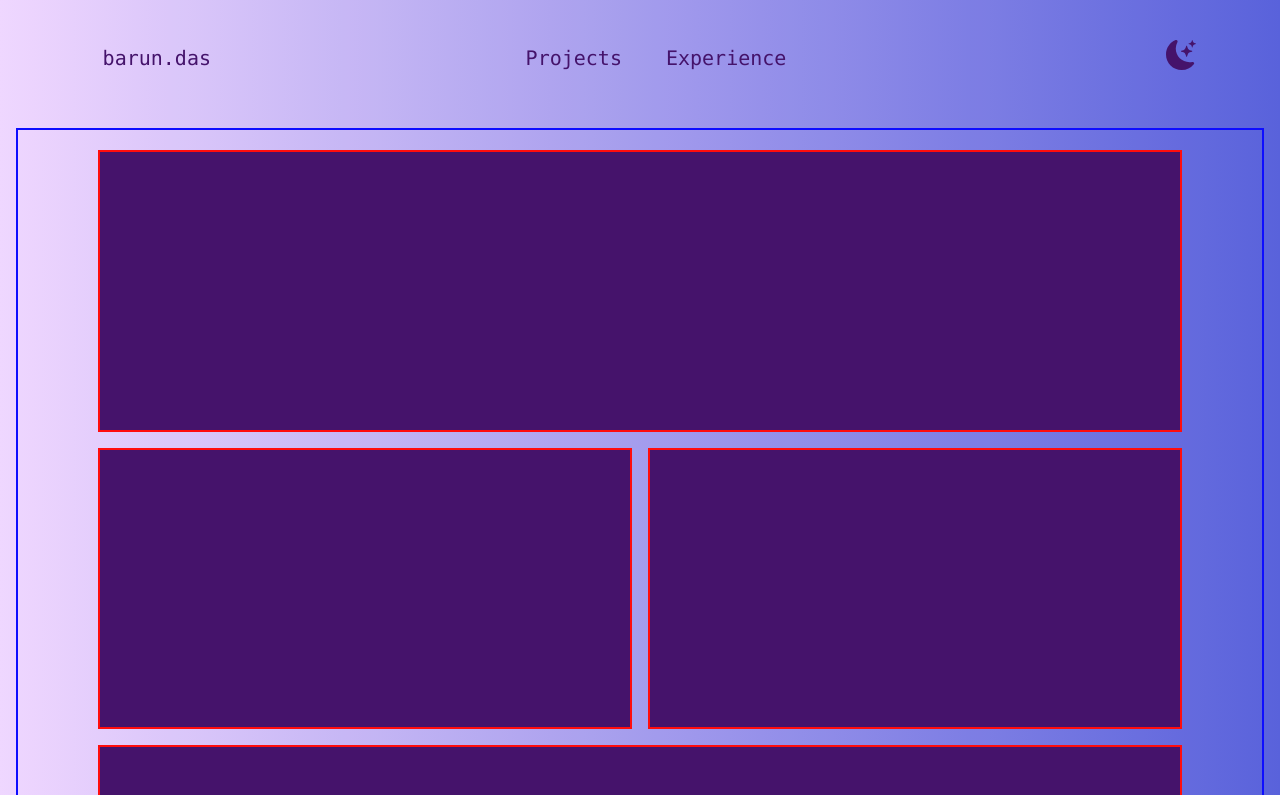
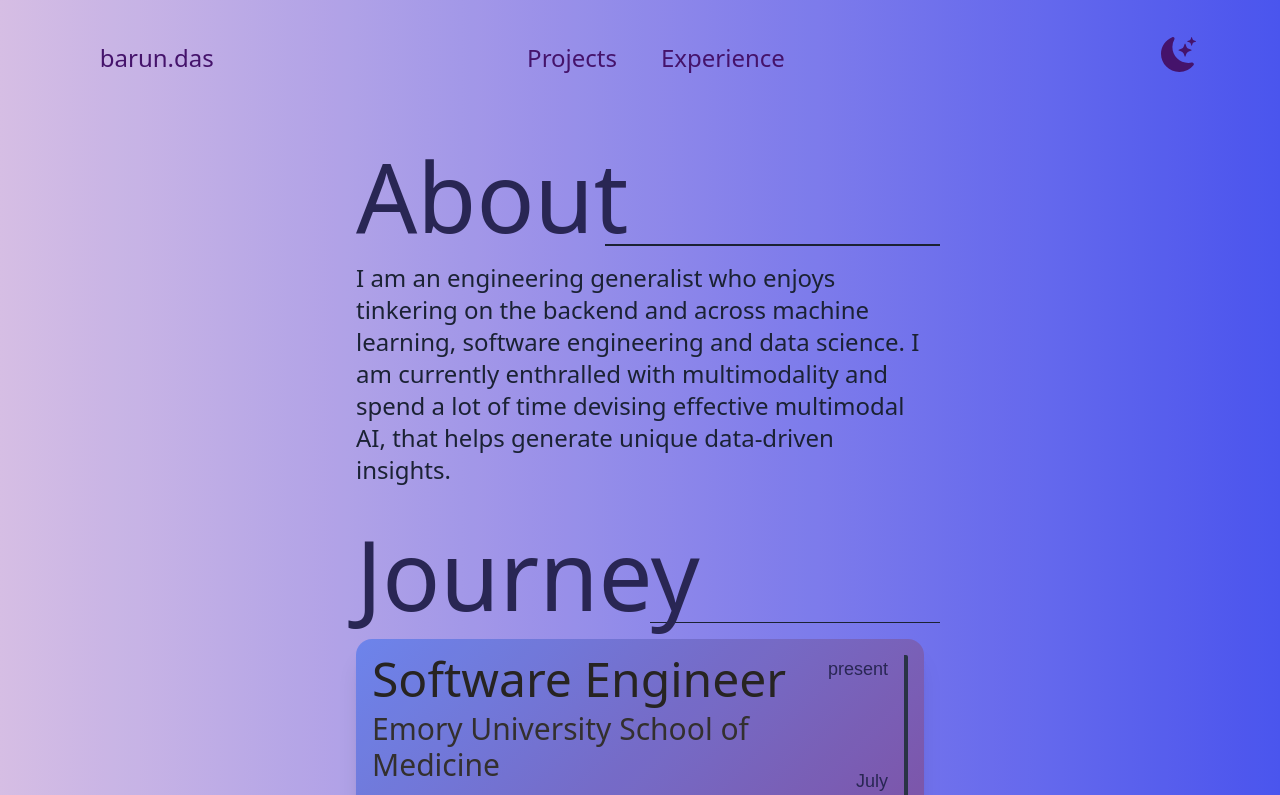
Before and after one commit to BarunKGP/my-website, a Next.js app: page /test in a window 1280 px wide. Shown: the top 795 px of the page. Built offline with nearby package versions, Linux system fonts and the light colour scheme.

Commit message:
dark mode hydration error fixed

```diff
--- a/components/DarkButton.js
+++ b/components/DarkButton.js
@@ -9,14 +9,15 @@ import { BsMoonStarsFill, BsSunriseFill } from "react-icons/bs";
 
 function DarkButton() {
   const { theme, setTheme } = useTheme();
-  // const { mount, setMount } = useState(false);
+  const [mount, setMount] = useState(false);
 
-  // useEffect(() => {
-  //   setMount(true);
-  // }, []);
+  useEffect(() => {
+    setMount(true);
+  }, []);
 
-  // if (!mount) return null;
-
+  if (!mount) {
+    return null;
+  }
   return (
     <button
       onClick={() => {
@@ -24,10 +25,10 @@ function DarkButton() {
       }}
     >
       {theme === "dark" ? (
-        <BsSunriseFill style={{ color: "#ecfccb" }} size={30} />
+        <BsSunriseFill style={{ color: "#ecfccb" }} size={35} />
       ) : (
         <BsMoonStarsFill
-          size={30}
+          size={35}
           style={{ color: "#3b0764" }}
           // style={theme === "dark" ? { color: "white" } : { color: "black" }}
         />
--- a/components/Header.js
+++ b/components/Header.js
@@ -11,17 +11,17 @@ const links = [
 ];
 
 const linkStyles = {
-  true: "p-2 font-mono text-purple-950 text-xl dark:text-lime-100 border-b-4 border-b-lime-200",
-  false: "p-2 font-mono text-purple-950 text-xl dark:text-lime-100",
+  true: "p-2 font-aileron-light text-purple-950 text-2xl dark:text-lime-100 border-b-4 border-b-lime-200",
+  false: "p-2 font-aileron-light text-purple-950 text-2xl dark:text-lime-100",
 };
 
 function Header() {
   const path = usePathname();
   return (
-    <div className="fixed overflow-hidden top-0 w-full h-28 z-10 block">
+    <div className="fixed overflow-hidden top-0 w-full h-28 z-10">
       <nav className="grid grid-cols-5 h-[100px] p-5 gap-2 items-center m-2 mx-auto ">
         <div className="sitehome text-start">
-          <h1 className="text-center font-mono text-purple-950 text-xl dark:text-lime-100">
+          <h1 className="text-center font-aileron-light text-purple-950 text-2xl dark:text-lime-100">
             <Link href="/">barun.das</Link>
           </h1>
         </div>
--- a/components/VerticalBento.js
+++ b/components/VerticalBento.js
@@ -4,7 +4,7 @@ import ExperienceCard from "./ExperienceCard";
 
 const VerticalBento = () => {
   return (
-    <div className="w-full h-full flex justify-center p-4">
+    <div className="flex justify-center p-4">
       <div className="grid gap-6 grid-cols-2">
         {experienceData.map(
           (exp, i) => (
--- a/pages/HeroSection/index.js
+++ b/pages/HeroSection/index.js
@@ -37,21 +37,21 @@ const HeroSection = () => {
       <div className="dark:text-lime-100 text-gray-800 text-center p-5 font-mono ">
         <h2
           data-value="BARUN DAS"
-          className=" text-8xl bg-gradient-to-tr from-indigo-900 via-lime-200 to-purple-400 inline-block text-transparent bg-clip-text"
+          className=" text-8xl bg-gradient-to-tr from-slate-900 via-lime-300 to-purple-700 inline-block text-transparent bg-clip-text"
           onMouseOver={(e) => hackerize(e)}
         >
           BARUN DAS
         </h2>
         <br />
         <h3
-          className=" text-3xl p-4 text-center font-medium  bg-gradient-to-tr from-indigo-900 via-lime-200 to-purple-400 inline-block text-transparent bg-clip-text"
+          className=" text-3xl p-4 text-center font-medium  bg-gradient-to-tr from-slate-900 via-lime-200 to-purple-700 inline-block text-transparent bg-clip-text"
           data-value="Software Engineer"
           onMouseOver={(e) => hackerize(e, 1)}
         >
           Software Engineer
         </h3>
         <LearnMore text="Learn More ->" />
-        <p className=" py-5 text-3xl font-light leading-6 text-gray-400">
+        <p className=" py-5 text-3xl font-light leading-6 text-purple-950 dark:text-lime-100">
           Software developer and machine learning researcher, with a passion for
           designing scalable and efficient systems
         </p>
--- a/pages/experience.js
+++ b/pages/experience.js
@@ -2,7 +2,15 @@ import VerticalBento from "@/components/VerticalBento";
 
 export default function Exp() {
   return (
-    <div className="absolute h-[1100px] max-w-full mt-28 px-20">
+    <div className="[1100px] w-[75vw] mt-28 mx-auto">
+      {/* <div>
+        <h2
+          className="text-6xl font-medium dark:text-slate-300 text-gray-800 w-full text-start
+        border-b-2 border-b-gray-800 dark:border-b-slate-300"
+        >
+          <span>Journey</span>
+        </h2>
+      </div> */}
       <VerticalBento />
     </div>
   );
--- a/pages/index.js
+++ b/pages/index.js
@@ -1,8 +1,5 @@
 import Head from "next/head";
-import { Inter } from "@next/font/google";
 import HeroSection from "./HeroSection";
-
-const inter = Inter({ subsets: ["latin"] });
 
 const ContactForm = () => {
   console.log("Change the contact form");
--- a/pages/test.js
+++ b/pages/test.js
@@ -1,17 +1,40 @@
 import React from "react";
 import favicon from "@/public/favicon.png";
 import MainLogo from "@/components/MainLogo";
+import VerticalBento from "@/components/VerticalBento";
 
 function test() {
   return (
-    <div className="mt-28 px-20 h-[1300px] w-full grid grid-cols-2 test-div-2 gap-4 p-5">
-      <div className="test-div-1 bg-purple-950 min-h-[200px] h-full w-full col-span-2"></div>
-      <div className="test-div-1 bg-purple-950 min-h-[200px] h-full w-full"></div>
-      <div className="test-div-1 bg-purple-950 min-h-[200px] h-full w-full"></div>
-      <div className="test-div-1 bg-purple-950 min-h-[200px] h-full w-full row-span-2 col-span-2"></div>
-      <div className="test-div-1 bg-purple-950 min-h-[200px] h-full w-full"></div>
-      <div className="test-div-1 bg-purple-950 min-h-[200px] h-full w-full"></div>
+    <div className="mt-28 w-[50vw] mx-auto p-5 grid gap-6">
+      <div>
+        <h2 className="font-aileron-light text-indigo-950 dark:text-lime-100 px-4 text-8xl inline-block">
+          About
+        </h2>
+        <div className="bg-slate-900 dark:bg-lime-100 h-[1.5px] ml-[265px] max-w-full overflow-hidden"></div>
+        <div className="text-slate-900 dark:text-slate-300 font-mplus1 text-2xl p-4">
+          I am an engineering generalist who enjoys tinkering on the backend and
+          across machine learning, software engineering and data science. I am
+          currently enthralled with multimodality and spend a lot of time
+          devising effective multimodal AI, that helps generate unique
+          data-driven insights.
+        </div>
+      </div>
+      <div>
+        <h2 className="font-aileron-light text-indigo-950 px-4 text-8xl inline-block">
+          Journey
+        </h2>
+        <div className="bg-slate-900 h-[1.5px] ml-[310px] max-w-full overflow-hidden"></div>
+        <VerticalBento />
+      </div>
     </div>
+    // <div className="mt-28 px-20 h-[1300px] w-full grid grid-cols-2 test-div-2 gap-4 p-5">
+    //   <div className="test-div-1 bg-purple-950 min-h-[200px] h-full w-full col-span-2"></div>
+    //   <div className="test-div-1 bg-purple-950 min-h-[200px] h-full w-full"></div>
+    //   <div className="test-div-1 bg-purple-950 min-h-[200px] h-full w-full"></div>
+    //   <div className="test-div-1 bg-purple-950 min-h-[200px] h-full w-full row-span-2 col-span-2"></div>
+    //   <div className="test-div-1 bg-purple-950 min-h-[200px] h-full w-full"></div>
+    //   <div className="test-div-1 bg-purple-950 min-h-[200px] h-full w-full"></div>
+    // </div>
     // <div
     //   className="w-[500px] bg-lime-300 h-64 m-14 outline-dotted outline-slate-100
     // flex justify-center items-center gap-4"
--- a/styles/globals.css
+++ b/styles/globals.css
@@ -12,6 +12,11 @@
 @import url("https://fonts.googleapis.com/css2?family=Merriweather:ital,wght@0,300;0,400;1,400&display=swap");
 @import url('https://fonts.googleapis.com/css2?family=Quicksand:wght@300&display=swap');
 @import url('https://fonts.googleapis.com/css2?family=Cantarell:wght@400;700&display=swap');
+
+@font-face{
+  font-family: 'Aileron';
+  src: url("../public/fonts/Aileron-Regular.otf");
+}
 
 
   /* body {
@@ -175,6 +180,11 @@
     border-width: 2pt;
   }
 
+  .grid-letters {
+    display: grid;
+    grid-template-columns: auto 1fr;
+  }
+
   .dark-bg {
     background-image: linear-gradient(-90deg, #0f172a 0%,  #2e1065 100%);
     position: absolute;
@@ -188,7 +198,7 @@
 
 
   .main-bg {
-    background: linear-gradient(90deg, #efd5ff 0%, #515ada 100%);
+    background: linear-gradient(90deg, #d4bbe3 0%, #414cee 100%);
     display: block;
     overflow: auto;
     opacity: 0.95;
@@ -199,6 +209,26 @@
     min-width: 100svw;
     padding: 1rem;
     /* z-index: -10; */
+  }
+
+  .h1-special {
+    h1 {
+      display: inline-block;
+      position: relative;
+    }
+
+    h1:after, h1:before {
+      content: "";
+      position: absolute;
+      height: 1px;
+      width: 200%;
+      top:50%;
+      right: 100%;
+      /* background: black; */
+    }
+    h1:after {
+      left: 100%;
+    }
   }
 
   .exp-card-work {
--- a/tailwind.config.js
+++ b/tailwind.config.js
@@ -21,6 +21,13 @@ module.exports = {
         merriweather: ["Merriweather", "serif"],
         quicksand: ["Quicksand", "sans-serif"],
         cantarell: ["Cantarell", "sans-serif"],
+        aileron: ["Aileron", "sans-serif"],
+      },
+      fontWeight: {
+        "aileron-regular": 400,
+        "aileron-light": 300,
+        "aileron-semibold": 600,
+        "aileron-bold": 700,
       },
       transitionTimingFunction: {
         "fill-in-out": "cubic-bezier(0.680, -0.550, 0.265, 1.550)",
```
Also changed, not shown: public/fonts/Aileron-Regular.otf (added), public/fonts/Aileron-Thin.otf (added).
